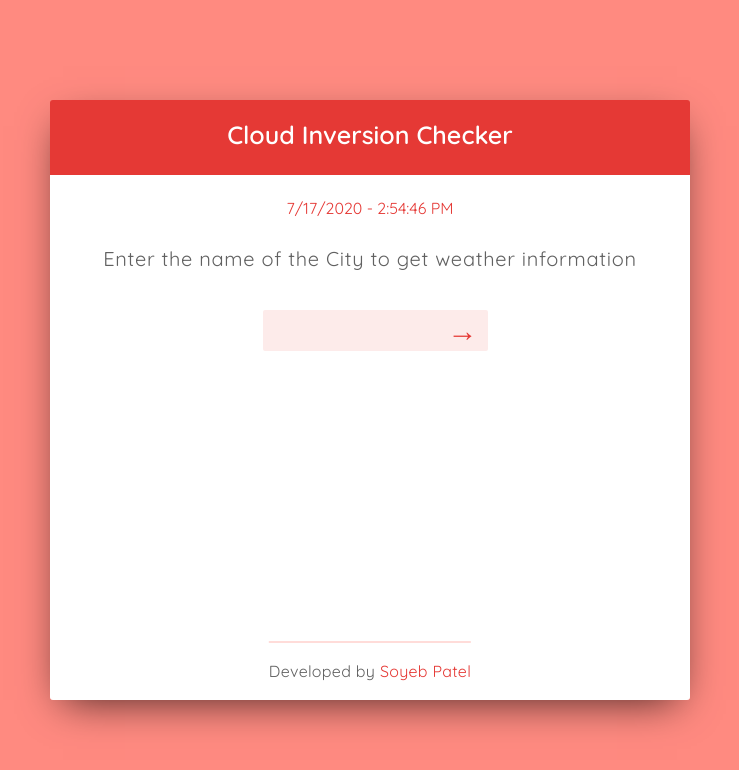
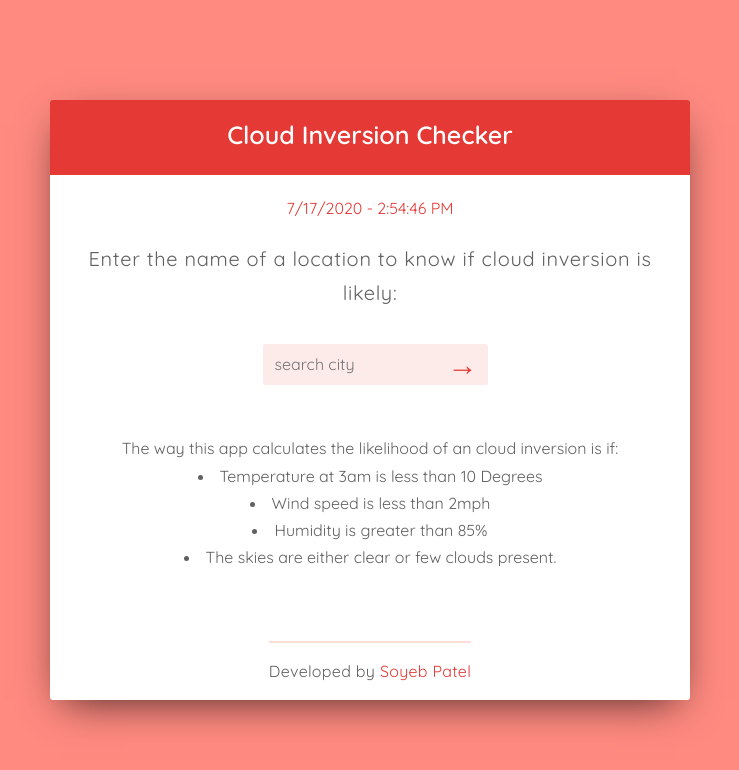
Before and after one commit to Soyeb7/cloudinversion, a React (Create React App) app: page / in a window 1280 px wide. Shown: the top 770 px of the page, without its empty margins (270-1009 px from the left). Built offline with nearby package versions, Linux system fonts and the light colour scheme.

Commit message:
Added some more functionality, can be so much better. Continue exploring reactjs and come back to it in a week's time

```diff
--- /dev/null
+++ b/src/components/About.js
@@ -0,0 +1,42 @@
+import React, { useContext } from 'react'
+
+const About = () => {
+
+
+
+    return (
+
+        <div className="weather-data">
+
+
+
+            <div className="weather-data__box">
+
+                <p> The way this app calculates the likelihood of an cloud inversion is if:
+
+
+                    <li>
+                        Temperature at 3am is less than 10 Degrees
+
+                    </li>
+                    <li>
+                        Wind speed is less than 2mph
+                    </li>
+                    <li>
+                        Humidity is greater than 85%
+                    </li>
+                    <li>
+                        The skies are either clear or few clouds present.
+                    </li>
+                </p>
+
+
+            </div>
+
+
+        </div>
+
+    )
+}
+
+export default About
--- /dev/null
+++ b/src/components/InversionLikelihood.js
@@ -0,0 +1,88 @@
+import React, { useContext } from 'react'
+
+import Context from '../Context'
+
+const InversionLikelihood = () => {
+
+
+    const { nightTemp, wind, pressure, clouds, weather, city, humidity } = useContext(Context)
+    const { temp } = weather
+
+    /*
+    Const meaning
+    City = Location search
+    Night Temp = Temperature at 3am
+    Wind = Wind speed at 3am
+    Pressure = Pressure at 3am
+    Cloud = Clouds at 3am
+
+    Temp = Current temperature (at time of search)
+
+    */
+
+
+
+    /*
+        <p>
+
+        Look out for high pressure.
+
+        Low wind speeds
+
+        Clear skies
+
+        Warm during the day
+
+        Cold overnight
+
+
+        High humidity
+
+        Temperature dropping to the dew point
+        </p>
+
+
+        11 July Day 8pm: 14 c
+        Max Wind Speed: 7mph
+        Humidity: 67%
+
+        12 July: 12am wind = 1mph, 9 c, fair, humidity = 93%
+        12 July: 5.20am wind = 1mph: 6 c, fair, humidity = 100%
+
+    */
+
+    console.log()
+
+    return (
+
+        <div className="weather-data">
+
+
+            <div className="weather-data__box">
+
+                <p> Current Temp is: {temp} </p>
+                <p> 3am Temp is: {nightTemp} </p>
+                <p> 3am Wind Speed is: {wind} </p>
+                <p> 3am Humidity is: {humidity} </p>
+                <p> 3am Clouds are: {clouds} </p>
+
+            </div>
+
+            <div className="weather-data__box">
+                {/* If 3am temp is less than 9 degrees, current search time temp is more than 14, wind speed is less than 2mph and clouds are clear sky or few clouds or scattered clouds*/}
+                {nightTemp < 10 && temp > 14 && wind < 2 && humidity > 85 && (clouds === 'clear sky'
+                    || clouds === 'few clouds'
+                    || clouds === 'scattered clouds')
+                    &&
+
+                    <p> There is a chance of an cloud inversion occuring </p>
+
+
+                } <p> Unlikely you will get a cloud inversion</p>
+            </div>
+        </div>
+
+    )
+}
+
+export default InversionLikelihood
--- a/src/components/Main.js
+++ b/src/components/Main.js
@@ -2,12 +2,15 @@ import React, { useState } from 'react'
 import axios from 'axios'
 import Context from '../Context'
 
-import Moment from 'react-moment'
+import Moment from 'moment'
 
 import Header from './Header'
 import Content from './Content'
 import WeatherSearch from './WeatherSearch'
+import OvernightInfo from './OvernightInfo'
 import WeatherData from './WeatherData'
+import InversionLikelihood from './InversionLikelihood'
+import About from './About'
 import Error from './Error'
 import DateTime from './DateTime'
 import Tagline from './Tagline'
@@ -25,6 +28,15 @@ const Main = () => {
 
     const [error, setError] = useState()
 
+
+            // Const for overnight data
+
+
+    const [nightTemp, setNightTemp] = useState()
+    const [wind, setWind] = useState()
+    const [pressure, setPressure] = useState()
+    const [clouds, setClouds] = useState()
+    const [humidity, setHumidity] = useState()
     // This is an Async Await call. Until Axios successfully recieves the data, we wont go further
     const api_call = async e => {
 
@@ -32,20 +44,20 @@ const Main = () => {
 
         const location = e.target.elements.location.value;
 
+        const API_KEY = '8f3392b07d6c3fbedeb6b9f37746b4bb';
+
+
         // If location is blank, display error message and hide previous weather information
         if (!location) return (
             setError('Please enter the name of the city')
         ), setWeather(null)
 
 
-
-        const API_KEY = '8f3392b07d6c3fbedeb6b9f37746b4bb';
-
-        const url = `https://api.openweathermap.org/data/2.5/weather?q=${location}&appid=${API_KEY}&units=metric`;
-        const request = axios.get(url);
+        const currentDayUrl = `https://api.openweathermap.org/data/2.5/weather?q=${location}&appid=${API_KEY}&units=metric`;
+        console.log(currentDayUrl)
+        const request = axios.get(currentDayUrl);
         const response = await request;
 
-        console.log(response)
 
         // setWeather will assign the value of response to weather
         setWeather(response.data.main);
@@ -53,14 +65,54 @@ const Main = () => {
         setSunrise(response.data.sys.sunrise)
         setSunset(response.data.sys.sunset)
 
+        console.log('Current temp is: ', response.data.main.temp)
+
+
+
+        // Forecast Code
+        const forecastUrl = `https://api.openweathermap.org/data/2.5/forecast?q=${location}&appid=${API_KEY}&units=metric`
+        const requestForecast = axios.get(forecastUrl);
+        const responseForecast = await requestForecast;
+
+        console.log('forecast url is: ', forecastUrl)
+        console.log(responseForecast)
+
+        var todayDate = new Date();
+        var nextDayDate = new Date(todayDate.getTime() + (24 * 60 * 60 * 1000))
+        const formattedDate = Moment(nextDayDate).format('YYYY-MM-DD');
+
+
+        const filteredList = responseForecast.data.list.filter(t=> t.dt_txt === `${formattedDate} 03:00:00`);
+        console.log('Filtered list', filteredList)
+
+        // 3am weather detail
+        setNightTemp(filteredList[0].main.temp);
+        setWind(filteredList[0].wind.speed);
+        setPressure(filteredList[0].main.pressure)
+        setClouds(filteredList[0].weather[0].description)
+        setHumidity(filteredList[0].main.humidity)
+        console.log('Night temp is: ', filteredList[0].main.temp);
+        console.log('Night Wind Speed is: ', filteredList[0].wind.speed);
+        console.log('Night Time Pressure is: ', filteredList[0].main.pressure);
+        console.log('Night Time Weather Description is: ', filteredList[0].weather[0].description);
+        console.log('Night Time Humidity is: ', filteredList[0].main.humidity);
+
+
         // If everything goes well, then seterror to null
         setError(null)
     }
 
 
-    const unixTimestamp = {sunrise};
 
-    console.log(unixTimestamp.sunrise)
+    // Condition for Cloud Inversion
+    // Cold overnight, no wind and warm during the day.
+    /*
+    If temp above 15 degrees during the day.
+    If temp below 10 degrees during the night
+    If no wind
+    Then chances of cloud inversion likely
+
+    */
 
     return (
         <div className='main'>
@@ -68,13 +120,22 @@ const Main = () => {
             <Content>
                 <DateTime />
                 <Tagline />
-                <Context.Provider value={{api_call, weather, city, sunrise, sunset}}>
+                <Context.Provider value={{api_call, weather, city, sunrise, sunset, nightTemp, wind, pressure, clouds, humidity}}>
                     {/* We give access to api call in the WeatherSearch component */}
                     <WeatherSearch/>
 
+
+
+
                     {/* If a location has been searched for, then pass on the value to the WeatherData component */}
-                    {weather && <WeatherData/>}
+                    {/* {weather && <WeatherData/>}
 
+                    {weather && <OvernightInfo/>} */}
+
+                    {/* This component will hold the information which will say how this app works.  If weather is not searched for then show this info*/}
+                    {!weather && <About /> }
+
+                    {weather && <InversionLikelihood/>}
 
                     {/* If search is blank then display error */}
                     {error && <Error error={error}/>}
--- /dev/null
+++ b/src/components/OvernightInfo.js
@@ -0,0 +1,41 @@
+import React, { useContext } from 'react'
+
+
+import Context from '../Context'
+
+const OvernightInfo = () => {
+
+    const { nightTemp, wind, pressure, clouds } = useContext(Context)
+
+
+
+    return (
+        <div>
+            <h2> Tonight </h2>
+
+            <div className="weather-data__box">
+
+                <span className="weather-data__property">
+                    <p className="weather-data__title">Overnight Temp</p>
+                    <p className="weather-data__value">{nightTemp}</p>
+                </span>
+
+                <span className="weather-data__property">
+                    <p className="weather-data__title">Wind Speed</p>
+                    <p className="weather-data__value">{wind} mph </p>
+                </span>
+                <span className="weather-data__property">
+                    <p className="weather-data__title">Pressue</p>
+                    <p className="weather-data__value">{pressure} </p>
+                </span>
+                <span className="weather-data__property">
+                    <p className="weather-data__title">Conditions</p>
+                    <p className="weather-data__value">{clouds}</p>
+                </span>
+            </div>
+        </div>
+
+    )
+}
+
+export default OvernightInfo
--- a/src/components/Tagline.js
+++ b/src/components/Tagline.js
@@ -3,7 +3,7 @@ import React from 'react'
 
 const Tagline = () => (
     <div className='tagline'>
-        Enter the name of the City to get weather information
+        <p> Enter the name of a location to know if cloud inversion is likely:  </p>
     </div>
 )
 
--- a/src/components/WeatherData.js
+++ b/src/components/WeatherData.js
@@ -14,6 +14,9 @@ const WeatherData = () => {
 const mom = <Moment format='HH:mm:ss'> {sunrise}</Moment>
 
     return (
+        <div>
+
+        <h2> Current conditions</h2>
         <div className="weather-data">
             <p className="weather__tagline">Weather forecast for <span className="weather-data__city">{city}</span></p>
             <div className="weather-data__box">
@@ -30,7 +33,8 @@ const mom = <Moment format='HH:mm:ss'> {sunrise}</Moment>
                     <p className="weather-data__value">{pressure}</p>
                 </span>
             </div>
-            <div className="weather-data__box">
+
+            {/* <div className="weather-data__box">
                 <span className="weather-data__property">
                     <p className="weather-data__title">Sunrise</p>
                     <p className="weather-data__value"> <Moment unix format="HH:mm">{sunrise}</Moment></p>
@@ -39,16 +43,13 @@ const mom = <Moment format='HH:mm:ss'> {sunrise}</Moment>
                 <span className="weather-data__property">
                     <p className="weather-data__title">Sunset</p>
                     <p className="weather-data__value"> <Moment unix format="HH:mm">{sunset}</Moment></p>
-
-
-
                 </span>
 
-            </div>
+            </div> */}
 
         </div>
 
-
+        </div>
 
     )
 }
--- a/src/components/WeatherSearch.js
+++ b/src/components/WeatherSearch.js
@@ -9,7 +9,7 @@ const WeatherSearch = () => {
     return (
         <div className="weather-search">
             <form onSubmit={api_call} className="weather-search__form">
-                <input name="location" autoComplete="off" className="weather-search__input" type="text" />
+                <input name="location" autoComplete="off" className="weather-search__input" type="text" placeholder="search city"/>
                 <div className="weather-search__submit">
                     <button className="weather-search__button">&rarr;</button>
                 </div>
```
